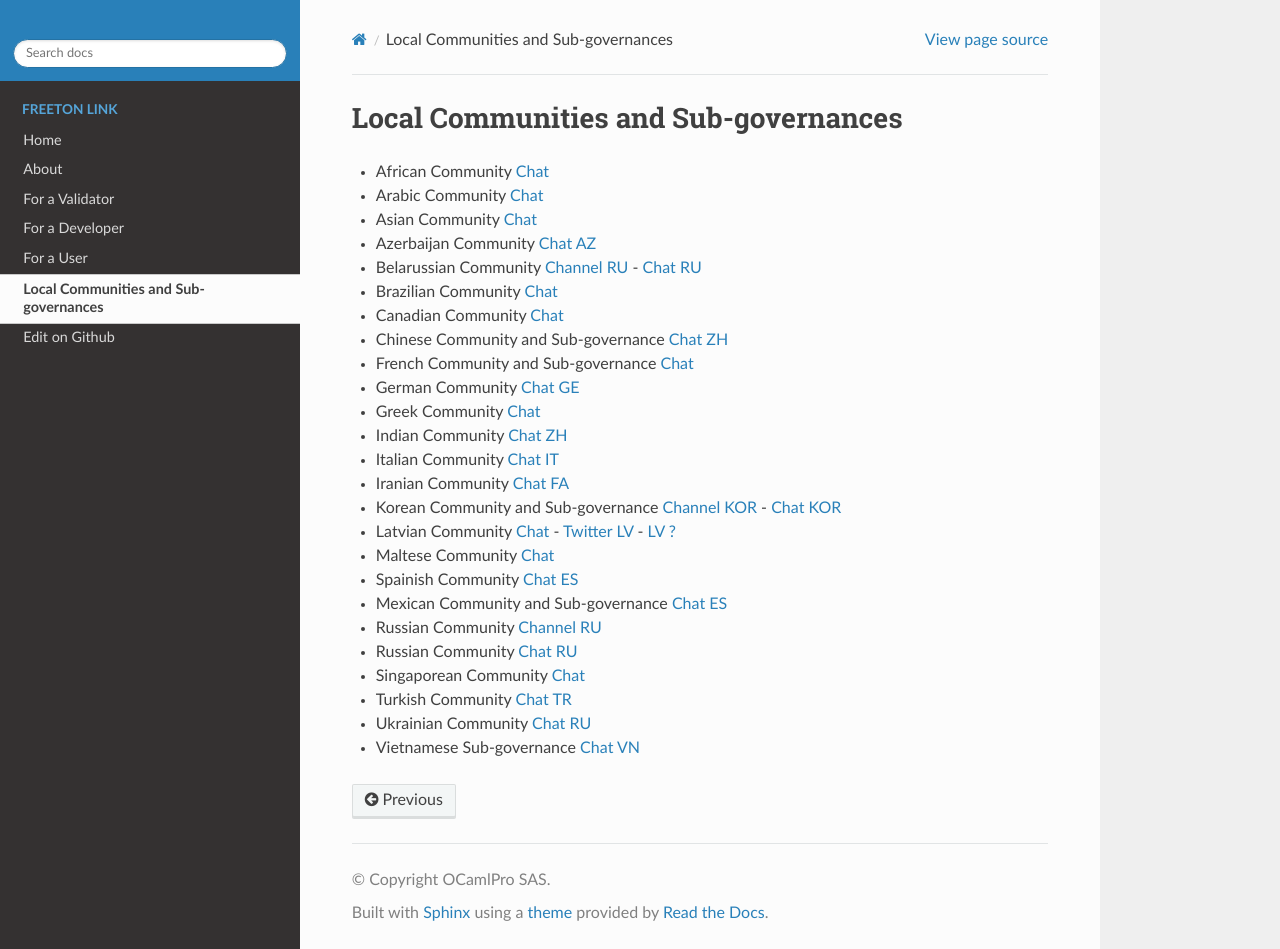
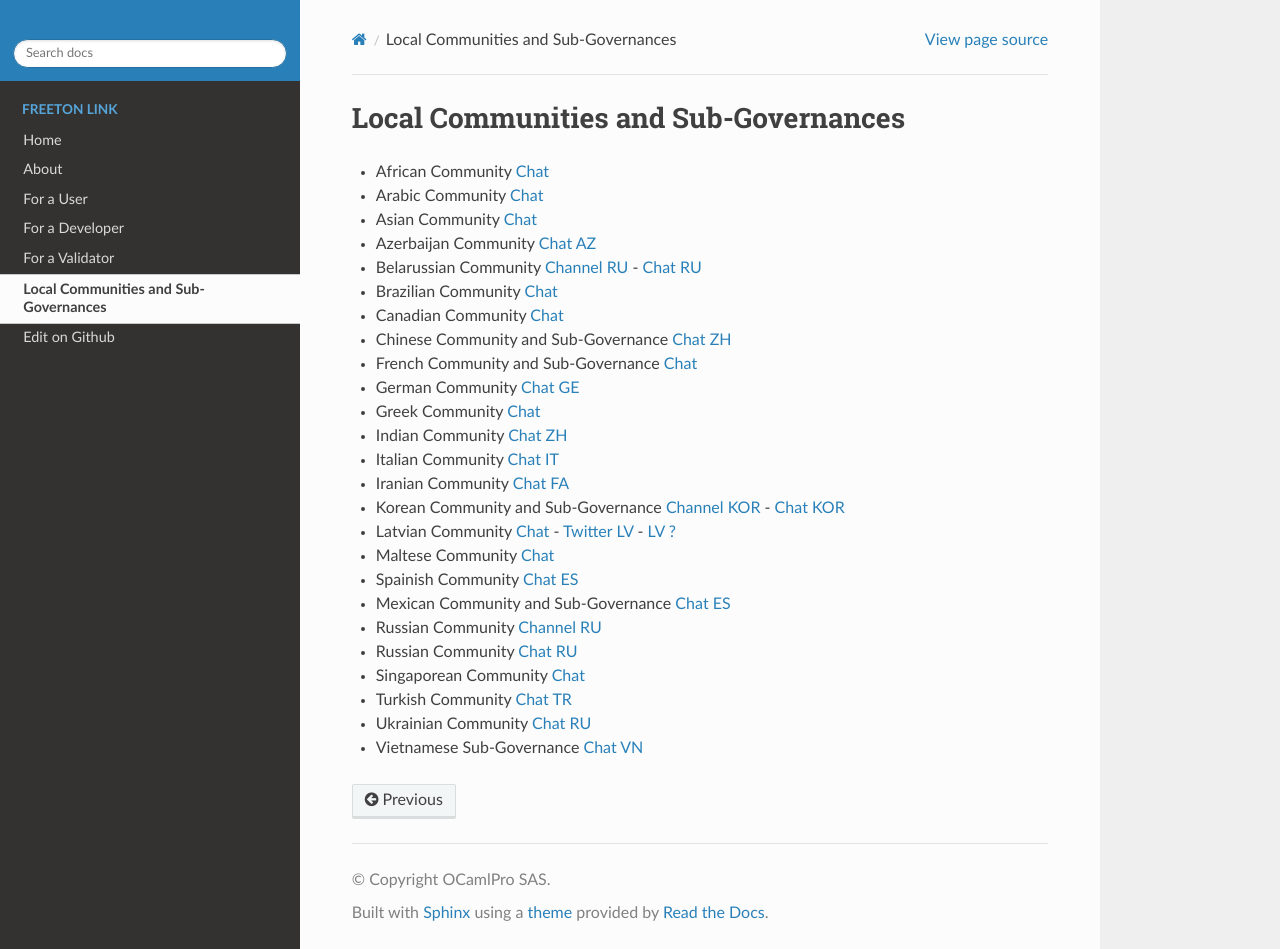
Before and after one commit to OCamlPro/www.freeton.link, a Sphinx documentation site: the page built from sphinx/local.rst, in a window 1280 px wide and 949 px high. Built offline with Sphinx 7.4.7 and the Read the Docs theme 2.0.0, drawn with Linux system fonts in a browser that asks for light colours; the version number could not be read and is left out.

Commit message:
petits changements

```diff
--- a/sphinx/index.rst
+++ b/sphinx/index.rst
@@ -12,9 +12,9 @@
 
    Home <https://www.freeton.link>
    about
+   software
+   telegram
    websites
-   telegram
-   software
    local
    Edit on Github <https://github.com/ocamlpro/www.freeton.link>
 
--- a/sphinx/local.rst
+++ b/sphinx/local.rst
@@ -1,4 +1,4 @@
-Local Communities and Sub-governances
+Local Communities and Sub-Governances
 ~~~~~~~~~~~~~~~~~~~~~~~~~~~~~~~~~~~~~
 * African Community `Chat <https://t.me/tonafrica>`_
 * Arabic Community `Chat <https://t.me/freeton_arabic>`_
@@ -7,21 +7,21 @@
 * Belarussian Community `Channel RU <https://t.me/freetonbelarus>`_ - `Chat RU <https://t.me/freetonby>`_
 * Brazilian Community `Chat <https://t.me/freeton_pt>`_
 * Canadian Community `Chat <https://t.me/ton_canada>`_
-* Chinese Community and Sub-governance `Chat ZH <https://t.me/freeton_china>`_
-* French Community and Sub-governance `Chat <https://t.me/gramfr>`_
+* Chinese Community and Sub-Governance `Chat ZH <https://t.me/freeton_china>`_
+* French Community and Sub-Governance `Chat <https://t.me/gramfr>`_
 * German Community `Chat GE <https://t.me/ton_de>`_
 * Greek Community `Chat <https://t.me/freetongreekcommunity>`_
 * Indian Community `Chat ZH <https://t.me/freeton_india>`_
 * Italian Community `Chat IT <https://t.me/topennetworkitalia>`_
 * Iranian Community `Chat FA <https://t.me/freetoniran>`_
-* Korean Community and Sub-governance `Channel KOR <https://t.me/tonkoreaorg_channel>`_ - `Chat KOR <https://t.me/tonkoreaorg>`_
+* Korean Community and Sub-Governance `Channel KOR <https://t.me/tonkoreaorg_channel>`_ - `Chat KOR <https://t.me/tonkoreaorg>`_
 * Latvian Community `Chat <https://t.me/freeton_latvija_komuna>`_ - `Twitter LV <https://twitter.com/FreetonLatvija>`_ - `LV ? <https://freetonlatvija.medium.com>`_
 * Maltese Community `Chat <https://t.me/freeton_malta>`_
 * Spainish Community `Chat ES <https://t.me/ton_es>`_
-* Mexican Community and Sub-governance `Chat ES <https://t.me/freeton_mexico>`_
+* Mexican Community and Sub-Governance `Chat ES <https://t.me/freeton_mexico>`_
 * Russian Community `Channel RU <https://t.me/freeton_community>`_
 * Russian Community `Chat RU <https://t.me/freetonru>`_
 * Singaporean Community `Chat <https://t.me/freetonsg>`_
 * Turkish Community `Chat TR <https://t.me/tonturkiye>`_
 * Ukrainian Community `Chat RU <https://t.me/freeton_ukraine>`_
-* Vietnamese Sub-governance `Chat VN <https://t.me/freetonvn>`_
+* Vietnamese Sub-Governance `Chat VN <https://t.me/freetonvn>`_
```
Also changed, not shown: sphinx/software.rst (+13 -14 lines), sphinx/websites.rst (+8 -5 lines).
